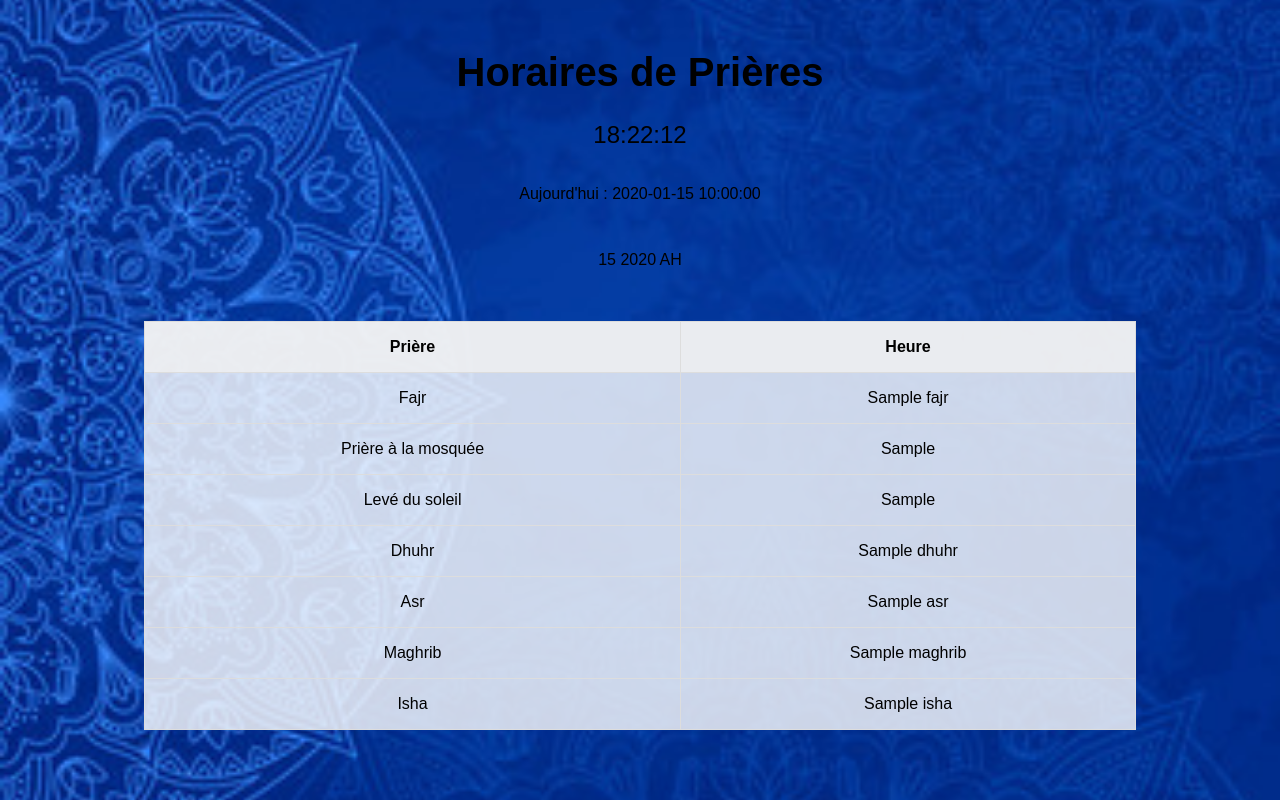
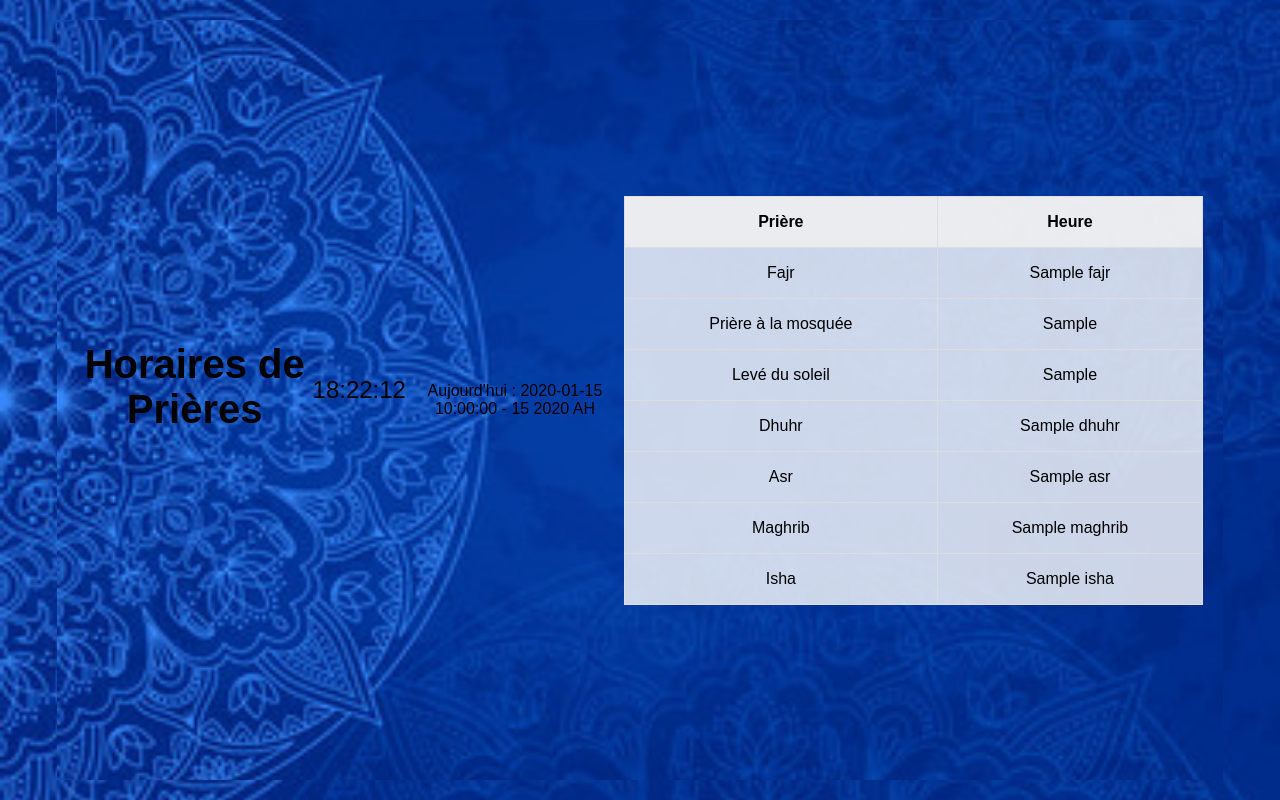
Before and after one commit to ibraimaliu/cibs, a Flask app: template templates/index.html in a window 1280 px wide. Run offline with Flask 3, Linux system fonts and the light colour scheme; the template is opened without the code that fills it: most values are stand-ins (such as "Sample title", 1, 10 or a date in 2020).

Commit message:
Update index.html adaptation à la fenêtre

```diff
--- a/templates/index.html
+++ b/templates/index.html
@@ -9,17 +9,13 @@
             height: 100%;
             margin: 0;
             font-family: Arial, sans-serif;
-        }
-        body {
             display: flex;
-            flex-direction: column;
+            justify-content: center;
             align-items: center;
-            justify-content: center;
             text-align: center;
             background-image: url('templates/background.jpg'); /* Chemin vers votre image */
             background-size: cover; /* Pour que l'image couvre toute la page */
             background-position: center; /* Pour centrer l'image */
-            background-color:darkblue;
             background-repeat: no-repeat; /* Pour éviter que l'image se répète */
             padding: 20px; /* Ajouter du padding pour éviter que le contenu touche les bords */
             box-sizing: border-box; /* Inclure le padding dans la taille totale du body */
@@ -33,9 +29,10 @@
             margin-bottom: 20px; /* Ajouter une marge en bas pour espacer le contenu */
         }
         table {
-            margin: 20px 0;
+            margin: 20px auto;
             border-collapse: collapse;
             width: 80%; /* Ajustez la largeur du tableau selon vos besoins */
+            max-width: 800px; /* Limiter la largeur maximale du tableau */
             background-color: rgba(255, 255, 255, 0.8); /* Ajouter un fond semi-transparent pour le tableau */
         }
         th, td {
@@ -50,8 +47,7 @@
 <body>
     <h1>Horaires de Prières</h1>
     <div id="current-time"></div>
-    <p>Aujourd'hui : {{ today }}</p>
-    <p></p>{{ hijri_date.day }} {{ hijri_date.month_name() }} {{ hijri_date.year }} AH</p>
+    <p>Aujourd'hui : {{ today }} - {{ hijri_date.day }} {{ hijri_date.month_name() }} {{ hijri_date.year }} AH</p>
     {% if prayer_times %}
     <table>
         <tr>
@@ -90,7 +86,8 @@
     {% else %}
     <p>Aucune donnée disponible pour aujourd'hui.</p>
     {% endif %}
-     <script>
+
+    <script>
         function updateTime() {
             var now = new Date();
             var hours = now.getHours().toString().padStart(2, '0');
```
